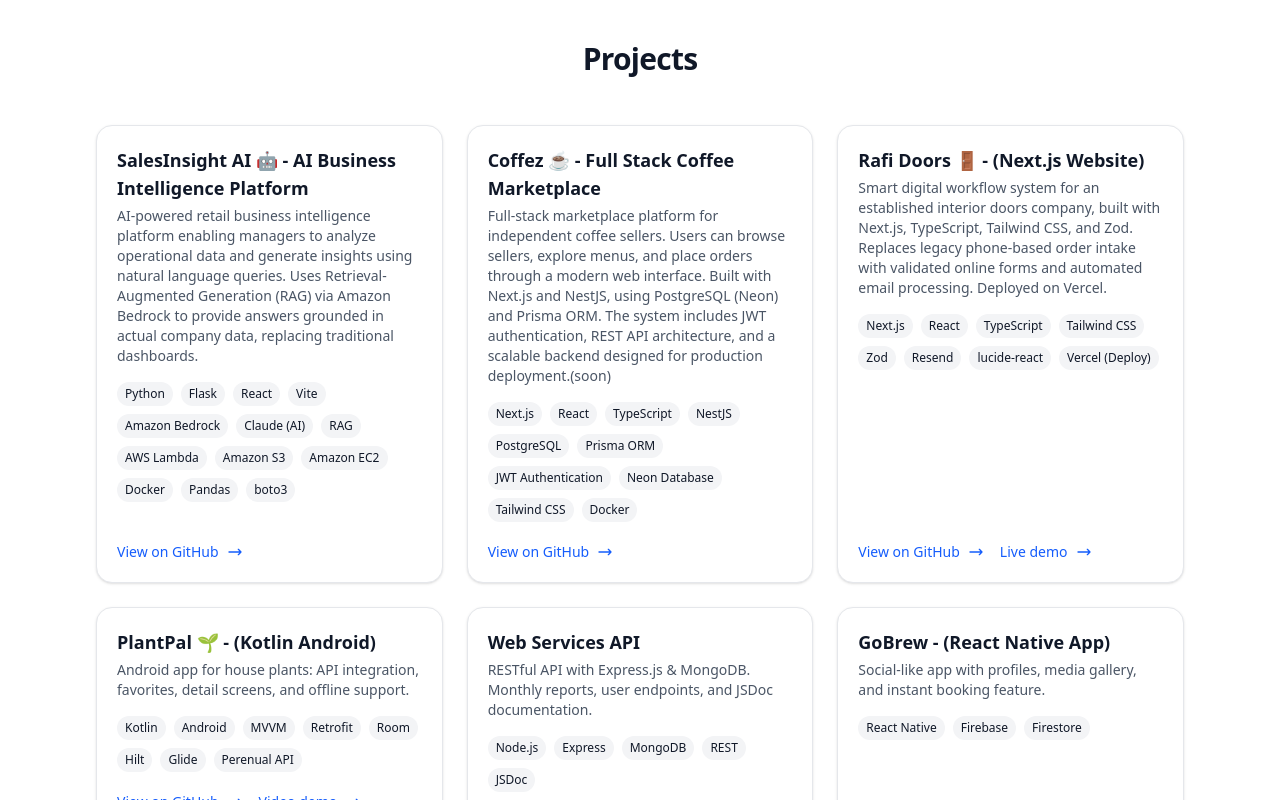
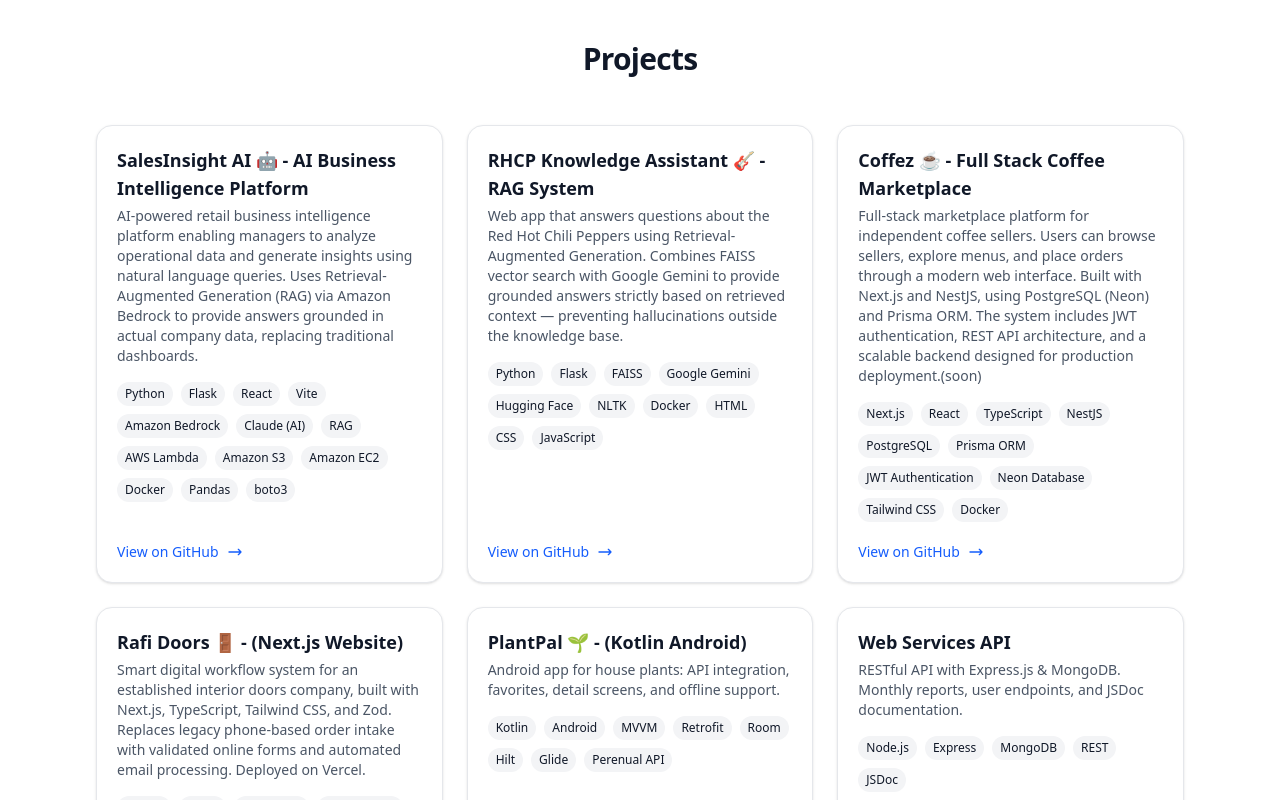
Before and after one commit to aviv2525/AvivPortfolio, a Next.js app: page / in a window 1280 px wide. Shown: the part 780-1580 px from the top of the page. Built offline with nearby package versions, Linux system fonts and the light colour scheme.

Commit message:
Another RAG Project Added

```diff
--- a/components/ProjectsSection.jsx
+++ b/components/ProjectsSection.jsx
@@ -51,6 +51,26 @@
     ],
     links: {
       github: "https://github.com/aviv2525/SalesInsight-AI",
+    },
+  },
+  {
+    title: "RHCP Knowledge Assistant 🎸 - RAG System",
+    description:
+      "Web app that answers questions about the Red Hot Chili Peppers using Retrieval-Augmented Generation. Combines FAISS vector search with Google Gemini to provide grounded answers strictly based on retrieved context — preventing hallucinations outside the knowledge base.",
+    tech: [
+      "Python",
+      "Flask",
+      "FAISS",
+      "Google Gemini",
+      "Hugging Face",
+      "NLTK",
+      "Docker",
+      "HTML",
+      "CSS",
+      "JavaScript",
+    ],
+    links: {
+      github: "https://github.com/aviv2525/RHCP-RAG-System",
     },
   },
   {
```
